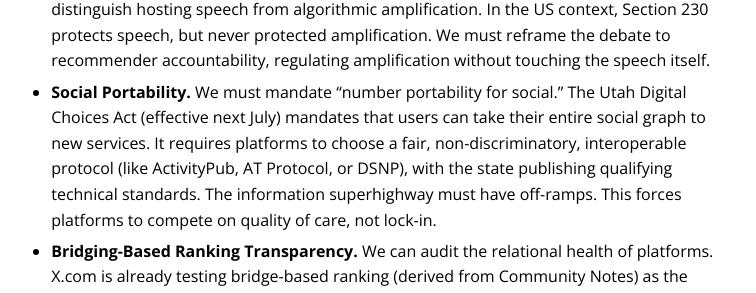
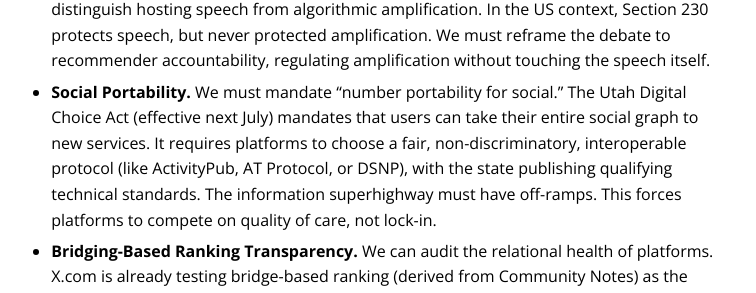
Before and after one commit to audreyt/6pack.care, a Jekyll site: the page built from manifesto.md, in a window 1280 px wide and 900 px high, scrolled down 4375 px. Shown: the part 179-472 px from the top of the window, without its empty margins (258-1014 px from the left). Built offline with Jekyll 4.4.1, drawn with Linux system fonts in a browser that asks for light colours.

Commit message:
Typo, DCA(HB418). - mistakenly reverted previously

```diff
--- a/manifesto.md
+++ b/manifesto.md
@@ -111,7 +111,7 @@ To move these governance engines from pilots to the default, we must reengineer
 Here are key policy levers:
 
 - **Expression ≠ Amplification (Freedom of Speech vs. Freedom of Reach).** We must distinguish hosting speech from algorithmic amplification. In the US context, Section 230 protects speech, but never protected amplification. We must reframe the debate to recommender accountability, regulating amplification without touching the speech itself.
-- **Social Portability.** We must mandate "number portability for social." The Utah Digital Choices Act (effective next July) mandates that users can take their entire social graph to new services. It requires platforms to choose a fair, non-discriminatory, interoperable protocol (like ActivityPub, AT Protocol, or DSNP), with the state publishing qualifying technical standards. The information superhighway must have off-ramps. This forces platforms to compete on quality of care, not lock-in.
+- **Social Portability.** We must mandate "number portability for social." The Utah Digital Choice Act (effective next July) mandates that users can take their entire social graph to new services. It requires platforms to choose a fair, non-discriminatory, interoperable protocol (like ActivityPub, AT Protocol, or DSNP), with the state publishing qualifying technical standards. The information superhighway must have off-ramps. This forces platforms to compete on quality of care, not lock-in.
 - **Bridging-Based Ranking Transparency.** We can audit the relational health of platforms. X.com is already testing bridge-based ranking (derived from Community Notes) as the default feed for some users and uses Grok to help draft bridging Community Notes.
 - **Federated Trust & Safety.** We must adopt open-source, federated models. A key example is the **ROOST.tools** (Robust Open Online Safety Tools) initiative for Child Sexual Abuse Material (CSAM) defense. Launched this year in Paris, it bridged the gap between the security camp (Eric Schmidt) and the open camp (Yann LeCun).
   Instead of relying on a single source (like Microsoft PhotoDNA), ROOST allows partners (like Bluesky, Roblox or Discord) to train local AIs—what I call *kami* or local stewards—to detect CSAM within their specific cultural context. We can then translate those embeddings into text (which is legal to hold and reduces privacy issues) and share threat intelligence via federated learning. This allows safety to be tuned to local norms and evolving definitions without being colonized by a single corporate policy.
```
